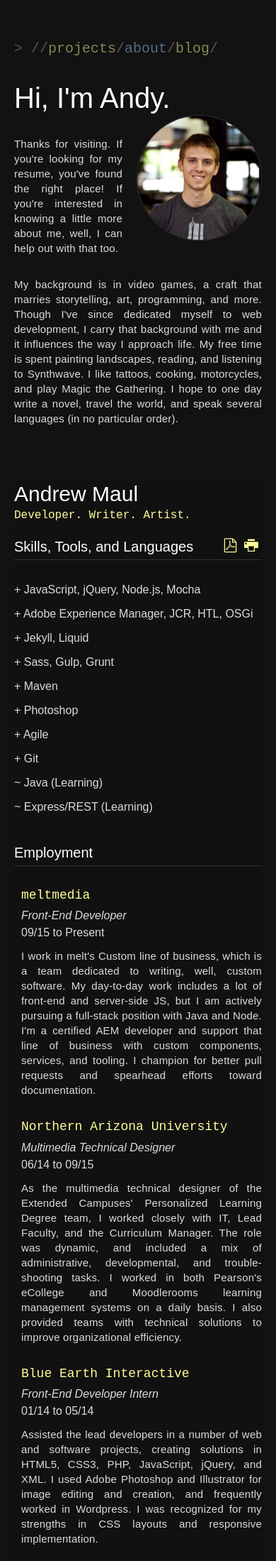
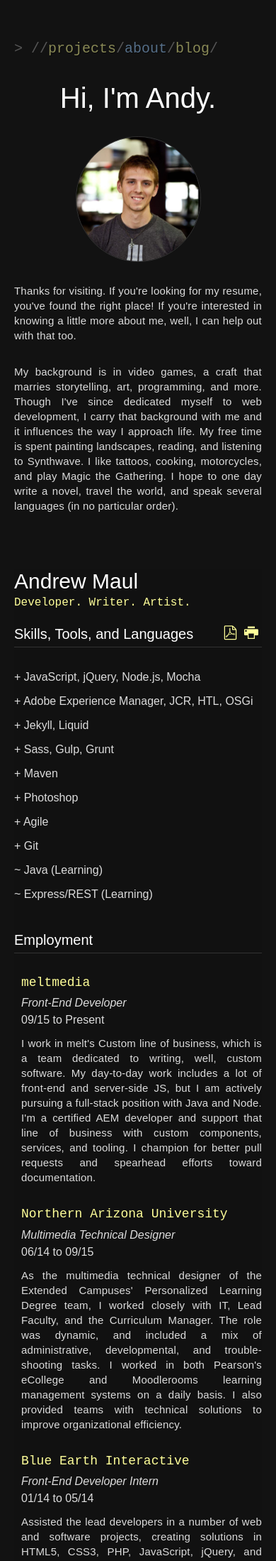
Before and after one commit to andymaul123/website-blog, a Jekyll site: the page built from about/index.html, in a window 390 px wide. Shown: the top 2199 px of the page at 71% size. Built offline with Jekyll 4.4.1, drawn with Linux system fonts in a browser that asks for light colours; some web fonts are replaced; a script that is not in the unit is left out.

Commit message:
Minor css tweaks

```diff
--- a/_sass/_styles.scss
+++ b/_sass/_styles.scss
@@ -325,11 +325,6 @@ a {
     margin-left: 3rem;
     margin-top: -6rem;
     margin-bottom: 1rem;
-    @media(max-width:919px) {
-        width: 17.5rem;
-        margin-left: 2rem;
-        margin-top: -3rem;
-    }
 }
 .resume {
     position: relative;
@@ -395,6 +390,7 @@ a {
     }
     h1 {
         margin-bottom: 0;
+        text-align: left;
         @media(max-width: 919px) {
             font-size: 4rem;
         }
@@ -468,6 +464,22 @@ a {
     }
 }
 
+@media(max-width: 767px){
+    h1 {
+        text-align: center;
+    }
+    .portrait {
+        width: 17.5rem;
+        display: block;
+        text-align: center;
+        margin-top: 0;
+        margin-bottom: 3rem;
+        margin-left: auto;
+        margin-right: auto;
+        float: none;
+    }
+}
+
 /* Modular, atomic-style classes
 –––––––––––––––––––––––––––––––––––––––––––––––––– */
 
```
